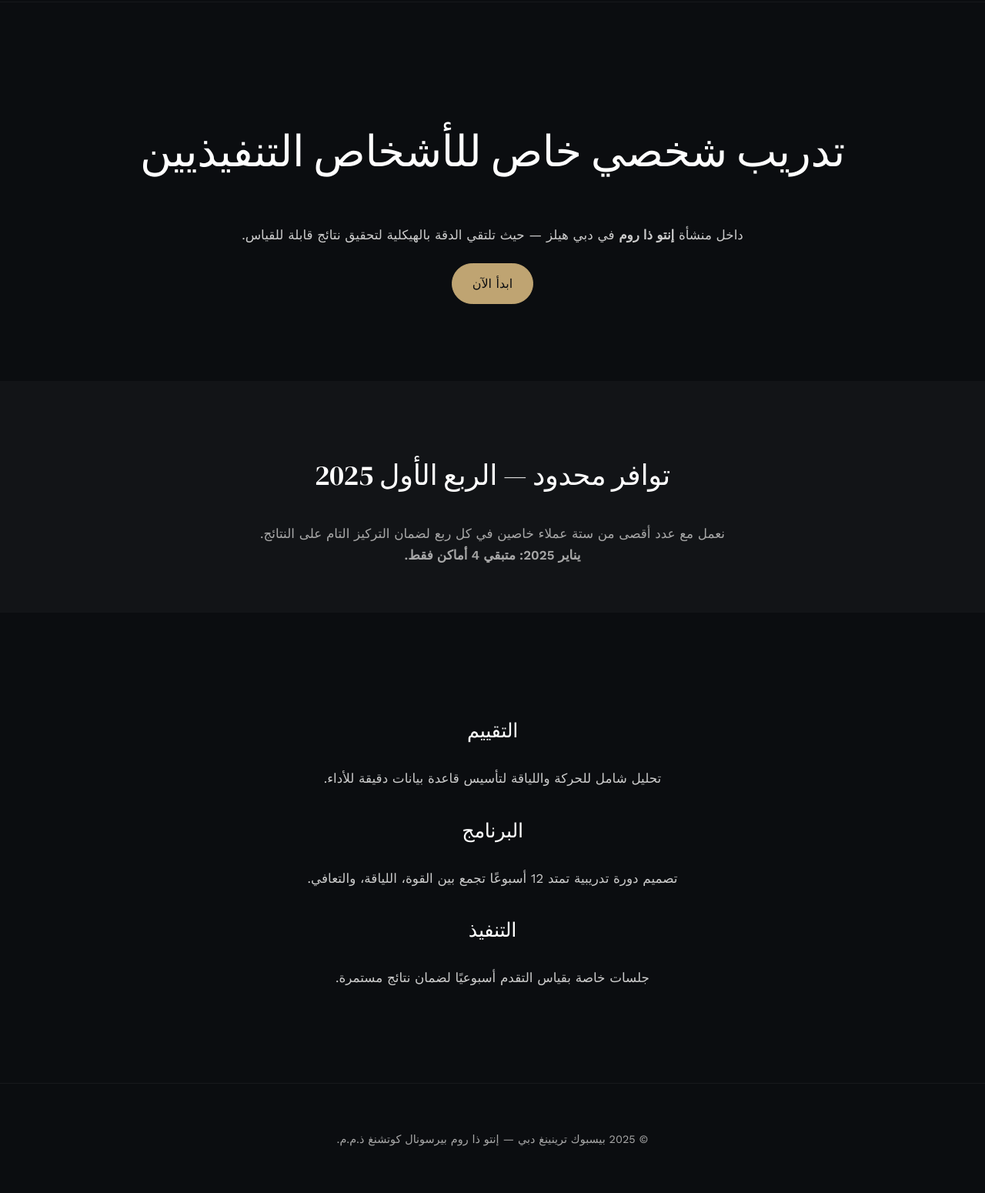
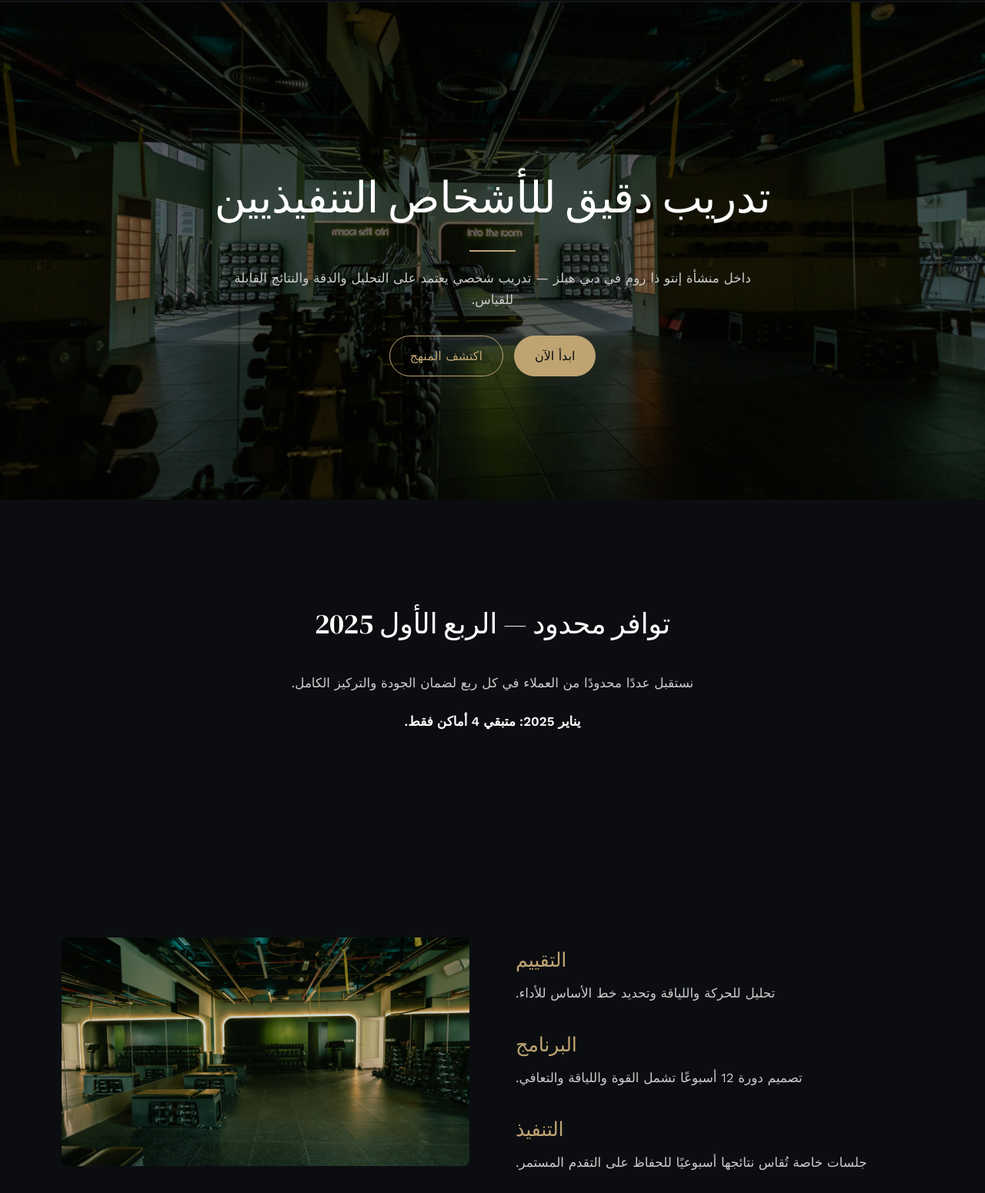
Before and after one commit to troels-sudo/bespoke-training, a plain HTML site: page ar/index.html in a window 1280 px wide. Shown: the part 103-1653 px from the top of the page at 77% size. Drawn offline with nearby package versions, Linux system fonts and the light colour scheme.

Commit message:
Update index.html

```diff
--- a/ar/index.html
+++ b/ar/index.html
@@ -3,10 +3,8 @@
 <head>
   <meta charset="utf-8" />
   <meta name="viewport" content="width=device-width, initial-scale=1" />
-  <title>التدريب الشخصي التنفيذي في دبي هيلز | بيسبوك ترينينغ دبي</title>
+  <title>بيسبوك ترينينغ دبي | التدريب التنفيذي في دبي هيلز</title>
   <meta name="description" content="تدريب شخصي خاص للأشخاص التنفيذيين داخل منشأة إنتو ذا روم في دبي هيلز. دقة، خصوصية، ونتائج قابلة للقياس.">
-  <link rel="canonical" href="https://bespoketrainingdubai.ae/ar/" />
-  <link rel="alternate" href="https://bespoketrainingdubai.ae/" hreflang="en-AE" />
   <link rel="stylesheet" href="/luxury.css" />
   <link rel="icon" href="/assets/favicon.ico" />
 </head>
@@ -22,7 +20,6 @@
   </nav>
   <div class="hamburger"></div>
 </header>
-
 <div class="menu-overlay">
   <a href="/ar/method.html">المنهج</a>
   <a href="/ar/facility.html">المنشأة</a>
@@ -30,29 +27,39 @@
   <a href="/contact.html" class="cta">التقديم</a>
 </div>
 
-  <section class="hero">
-    <h1>تدريب شخصي خاص للأشخاص التنفيذيين</h1>
-    <p>داخل منشأة <strong>إنتو ذا روم</strong> في دبي هيلز — حيث تلتقي الدقة بالهيكلية لتحقيق نتائج قابلة للقياس.</p>
+<section class="hero new-hero" style="background-image:url('/assets/desktop/hero-desktop.jpg')">
+  <div class="hero-inner">
+    <h1>تدريب دقيق للأشخاص التنفيذيين</h1>
+    <div class="underline"></div>
+    <p>داخل منشأة إنتو ذا روم في دبي هيلز — تدريب شخصي يعتمد على التحليل والدقة والنتائج القابلة للقياس.</p>
+    <div class="hero-cta">
       <a href="/contact.html" class="btn btn-primary">ابدأ الآن</a>
+      <a href="/ar/method.html" class="btn btn-outline">اكتشف المنهج</a>
+    </div>
+  </div>
 </section>
 
-  <section class="grid" style="text-align:center;padding:60px 40px;background:var(--surface);">
+<section class="section-center">
   <h2>توافر محدود — الربع الأول 2025</h2>
-    <p style="max-width:700px;margin:0 auto;color:var(--muted);">
-      نعمل مع عدد أقصى من ستة عملاء خاصين في كل ربع لضمان التركيز التام على النتائج.<br>
-      <strong>يناير 2025: متبقي 4 أماكن فقط.</strong>
-    </p>
+  <p>نستقبل عددًا محدودًا من العملاء في كل ربع لضمان الجودة والتركيز الكامل.</p>
+  <p><strong>يناير 2025: متبقي 4 أماكن فقط.</strong></p>
 </section>
 
-  <section class="grid">
-    <div class="card"><h3>التقييم</h3><p>تحليل شامل للحركة واللياقة لتأسيس قاعدة بيانات دقيقة للأداء.</p></div>
-    <div class="card"><h3>البرنامج</h3><p>تصميم دورة تدريبية تمتد 12 أسبوعًا تجمع بين القوة، اللياقة، والتعافي.</p></div>
-    <div class="card"><h3>التنفيذ</h3><p>جلسات خاصة بقياس التقدم أسبوعيًا لضمان نتائج مستمرة.</p></div>
+<section class="split">
+  <div class="split-text">
+    <h3>التقييم</h3>
+    <p>تحليل للحركة واللياقة وتحديد خط الأساس للأداء.</p>
+    <h3>البرنامج</h3>
+    <p>تصميم دورة 12 أسبوعًا تشمل القوة واللياقة والتعافي.</p>
+    <h3>التنفيذ</h3>
+    <p>جلسات خاصة تُقاس نتائجها أسبوعيًا للحفاظ على التقدم المستمر.</p>
+  </div>
+  <div class="split-img">
+    <img src="/assets/desktop/facility-banner-desktop.jpg" alt="منشأة التدريب في دبي هيلز">
+  </div>
 </section>
 
-  <footer class="footer"><div>© 2025 بيسبوك ترينينغ دبي — إنتو ذا روم بيرسونال كوتشنغ ذ.م.م.</div></footer>
-
+<footer class="footer">© 2025 بيسبوك ترينينغ دبي — إنتو ذا روم بيرسونال كوتشنغ ذ.م.م.</footer>
 <script src="/assets/menu.js"></script>
-  <script src="/assets/schema.js" defer></script>
 </body>
 </html>
```
Lines whose indentation alone changed are shown as unchanged.
